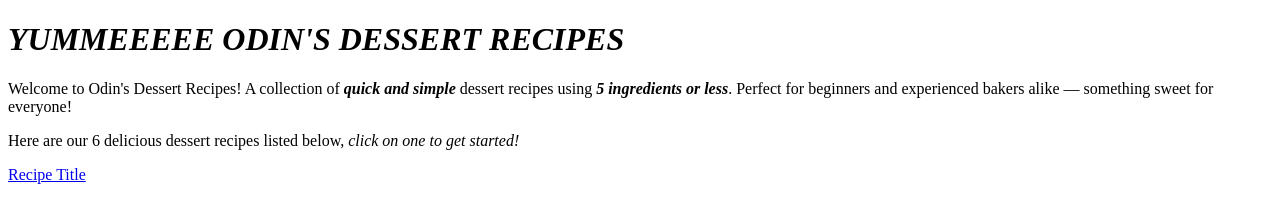
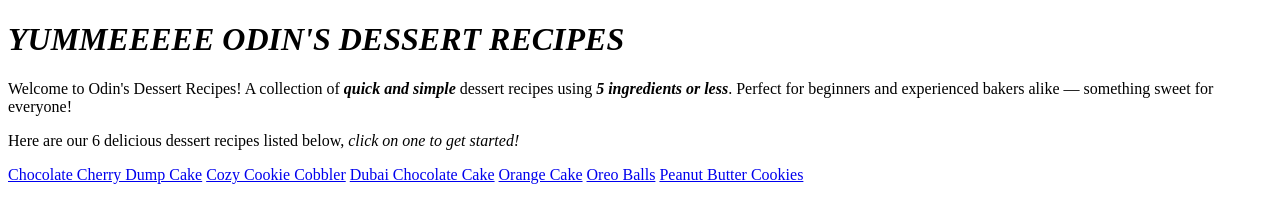
Before and after one commit to katlehogotso/odin-recipes, a plain HTML site: page index.html in a window 1280 px wide. Drawn offline with Linux system fonts and the light colour scheme.

Commit message:
Add links to dessert recipe pages
Added links on the index.html to direct users to
each of the 6 dessert recipe pages.

```diff
--- a/index.html
+++ b/index.html
@@ -14,7 +14,11 @@
   <p>Here are our 6 delicious dessert recipes listed below,
     <em>click on one to get started!</em></p>
 
-
-  <a href="recipes/recipename.html">Recipe Title</a>
+  <a href="recipes/chocolate-cherry-dump-cake.html">Chocolate Cherry Dump Cake</a>
+  <a href="recipes/cozy-cookie-cobbler.html">Cozy Cookie Cobbler</a>
+  <a href="recipes/dubai-chocolate-cake.html">Dubai Chocolate Cake</a>
+  <a href="recipes/orange-cake.html">Orange Cake</a>
+  <a href="recipes/oreo-balls.html">Oreo Balls</a>
+  <a href="recipes/peanut-butter-cookies.html">Peanut Butter Cookies</a>
 </body>
 </html>
```
